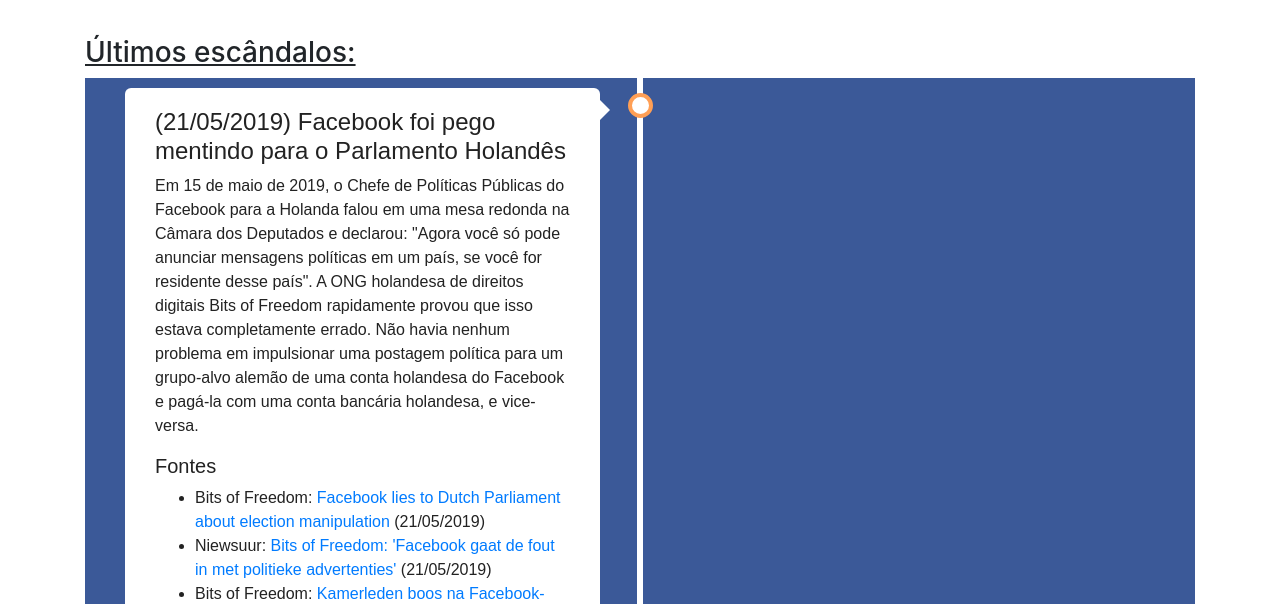
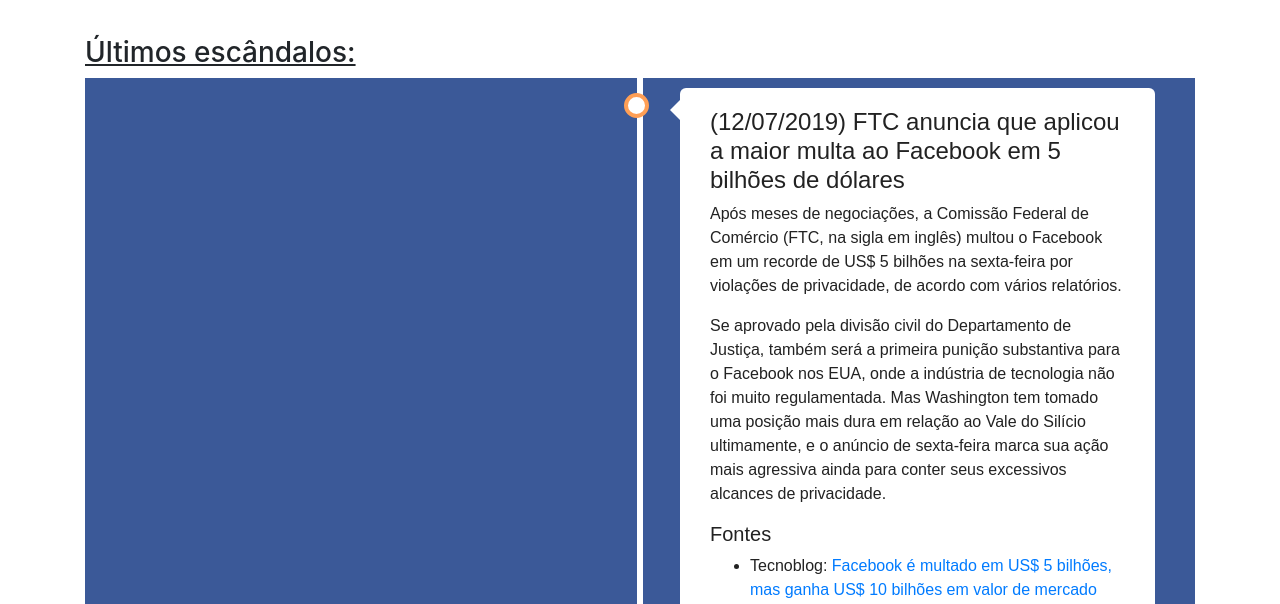
Before and after one commit to diasdesdeoultimoescandalodofacebook/diasdesdeoultimoescandalodofacebook.github.io, a plain HTML site: page index.html in a window 1280 px wide. Shown: the part 196-800 px from the top of the page. Drawn offline with Linux system fonts and the light colour scheme.

Commit message:
(12/07/2019) FTC Reportedly Hits Facebook With Record $5 Billion Settlement

```diff
--- a/index.html
+++ b/index.html
@@ -48,6 +48,23 @@
 						-->
 
             <!--inicio da nova adição-->
+            <div class="scandal right">
+                <div class="content">
+                    <h4>(12/07/2019) FTC anuncia que aplicou a maior multa ao Facebook em 5 bilhões de dólares</h4>
+                    <p>Após meses de negociações, a Comissão Federal de Comércio (FTC, na sigla em inglês) multou o Facebook em um recorde de US$ 5 bilhões na sexta-feira por violações de privacidade, de acordo com vários relatórios.</p>
+
+                        <p>Se aprovado pela divisão civil do Departamento de Justiça, também será a primeira punição substantiva para o Facebook nos EUA, onde a indústria de tecnologia não foi muito regulamentada. Mas Washington tem tomado uma posição mais dura em relação ao Vale do Silício ultimamente, e o anúncio de sexta-feira marca sua ação mais agressiva ainda para conter seus excessivos alcances de privacidade.</p>
+                    <h5>Fontes</h5>
+                    <ul>
+                        <li>Tecnoblog: <a href="https://tecnoblog.net/298646/ftc-multa-facebook-5-bilhoes-cambridge-analytica/"> Facebook é multado em US$ 5 bilhões, mas ganha US$ 10 bilhões em valor de mercado</a> (12/07/2019)</li>
+                    </ul>
+                </div>
+            </div>
+
+
+            <!--fim da nova adição-->
+
+
 
 			<div class="scandal left">
 				<div class="content">
@@ -64,7 +81,7 @@
 						<li>Radio Gütersloh: <a href="https://www.radioguetersloh.de/nachrichten/kreis-guetersloh/detailansicht/wahlmanipulation-im-internet-moeglich.html">Wahlmanipulation im Internet möglich</a> (22/05/2019)</li>
 						<li>Neue Westfälische: <a href="https://www.nw.de/blogs/games_und_netzwelt/22462496_Facebook-sperrt-Fake-Seiten-mit-AfD-Werbung-vor-Europawahl.html">Facebook sperrt Fake-Seiten mit AfD-Werbung vor Europawahl</a> (22/05/2019)</li>
 					</ul></div></div>
-			-->
+
             <div class="scandal right">
             <div class="content">
                 <h4>(20/05/2019) Graças ao Facebook, sua operadora de celular te vigia agora mais perto do que nunca</h4>
@@ -79,10 +96,6 @@
                 </ul>
             </div>
         </div>
-<!--fim da nova adição-->
-
-
-
             <div class="scandal left">
 				<div class="content">
 					<h4>(13/05/2019) Vulnerabilidade no WhatsApp permite a instalação de spyware nos telefones dos usuários</h4>
```
